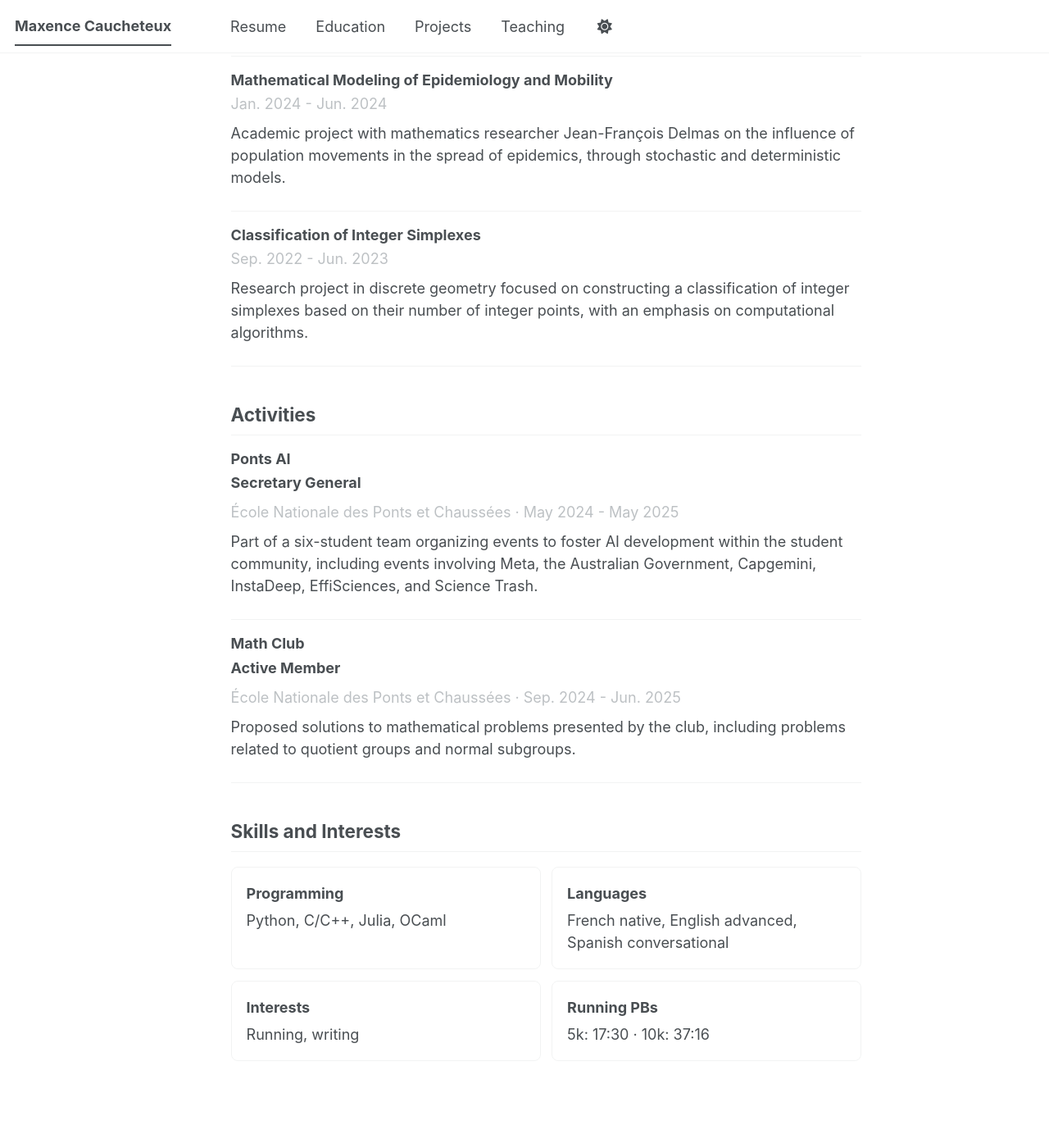
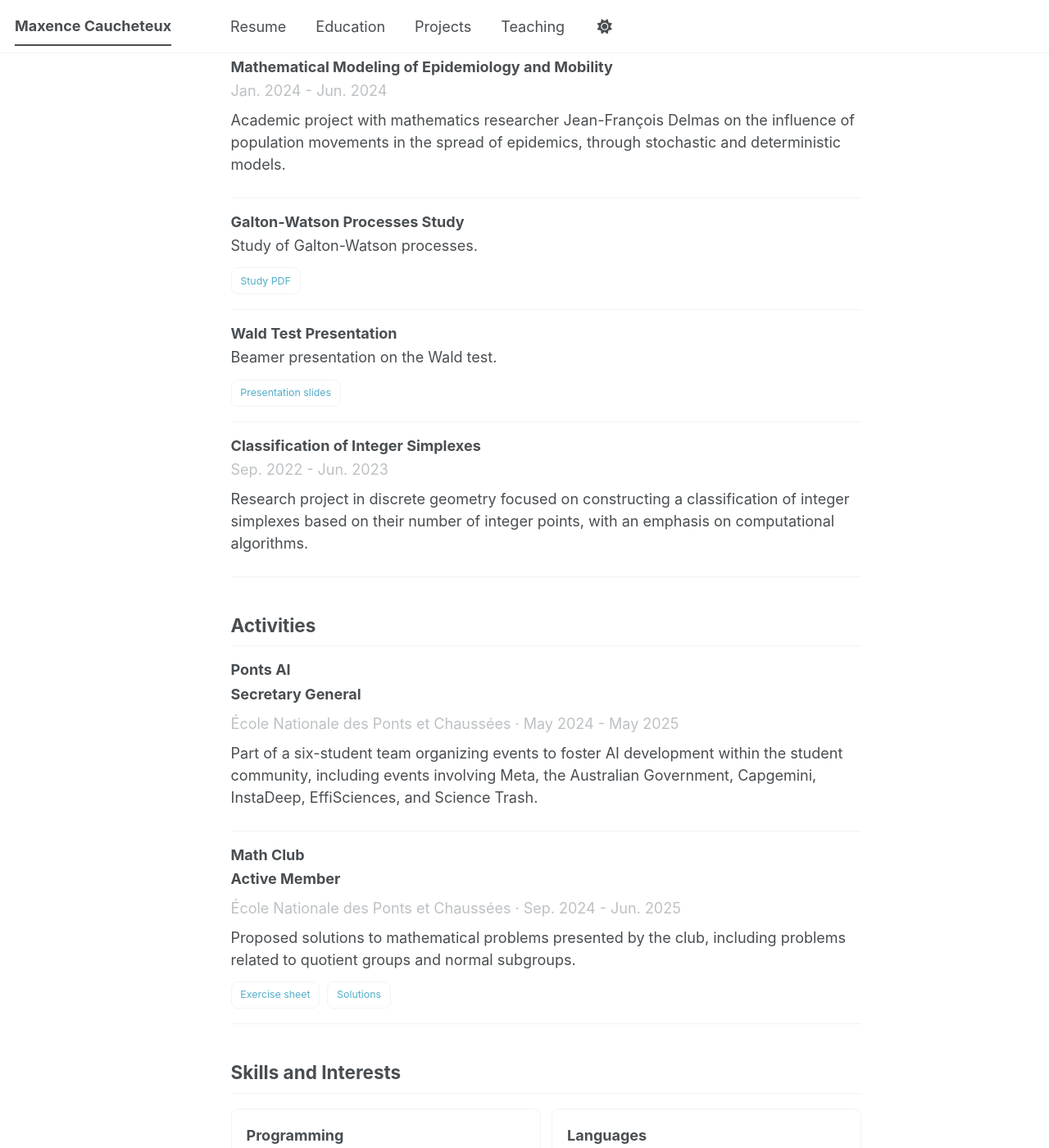
Before and after one commit to maxence2508/maxence2508.github.io, a Jekyll site: the page built from _pages/about.md, in a window 1280 px wide and 1400 px high, scrolled down 2365 px. Shown: the whole window at 82% size. Built offline with Jekyll 4.4.1, drawn with Linux system fonts in a browser that asks for light colours; a style sheet for code colours, icons or effects is not loaded; before the commit the page ends 3686 px from its top, so only the background shows below that; some of the changed text lies outside the part shown.

Commit message:
Add project and math club resources

```diff
--- a/_pages/about.md
+++ b/_pages/about.md
@@ -26,11 +26,11 @@ redirect_from:
 ## Resume
 
 <div class="document-grid">
-  <a class="document-card" href="/files/professional-resume-maxence-caucheteux.pdf">
+  <a class="document-card" href="/files/professional-resume-maxence-caucheteux.pdf" target="_blank" rel="noopener">
     <span class="document-card__label">Professional resume</span>
     <span class="document-card__meta">PDF</span>
   </a>
-  <a class="document-card" href="/files/academic-resume-maxence-caucheteux.pdf">
+  <a class="document-card" href="/files/academic-resume-maxence-caucheteux.pdf" target="_blank" rel="noopener">
     <span class="document-card__label">Academic resume</span>
     <span class="document-card__meta">PDF</span>
   </a>
@@ -88,11 +88,11 @@ redirect_from:
     </div>
     <p>Taught two hours of mathematics classes per week to 40 second-year management students as part of the Quantitative Techniques for Economics course. Designed exam problems and graded examinations on four occasions.</p>
     <div class="resource-list">
-      <a href="/files/teaching-paris-cite-l2-quantitative-techniques-exam-2.pdf">L2 Quantitative Techniques · Exam 2</a>
-      <a href="/files/teaching-paris-cite-l2-quantitative-techniques-exam-2-solution.pdf">L2 Quantitative Techniques · Exam 2 solution</a>
-      <a href="/files/teaching-paris-cite-l1-eg-exam-2.pdf">L1 Economics and Management · Exam 2</a>
-      <a href="/files/teaching-paris-cite-l1-om-exam-1.pdf">L1 Operations Management · Exam 1</a>
-      <a href="/files/teaching-paris-cite-l1-om-exam-1-solution.pdf">L1 Operations Management · Exam 1 solution</a>
+      <a href="/files/teaching-paris-cite-l2-quantitative-techniques-exam-2.pdf" target="_blank" rel="noopener">L2 Quantitative Techniques · Exam 2</a>
+      <a href="/files/teaching-paris-cite-l2-quantitative-techniques-exam-2-solution.pdf" target="_blank" rel="noopener">L2 Quantitative Techniques · Exam 2 solution</a>
+      <a href="/files/teaching-paris-cite-l1-eg-exam-2.pdf" target="_blank" rel="noopener">L1 Economics and Management · Exam 2</a>
+      <a href="/files/teaching-paris-cite-l1-om-exam-1.pdf" target="_blank" rel="noopener">L1 Operations Management · Exam 1</a>
+      <a href="/files/teaching-paris-cite-l1-om-exam-1-solution.pdf" target="_blank" rel="noopener">L1 Operations Management · Exam 1 solution</a>
     </div>
   </article>
 </div>
@@ -105,7 +105,7 @@ redirect_from:
     <p class="entry-meta">Jun. 2025 - Aug. 2025</p>
     <p>Summer internship supervised by Aurélien Alfonsi. Studied the state spaces of multifactor Markovian approximations of nonnegative Volterra processes, extended existing results from the literature, and explored applications in simulation schemes and PDE methods.</p>
     <div class="resource-list">
-      <a href="/files/volterra-processes-thesis-maxence-caucheteux.pdf">M1 thesis</a>
+      <a href="/files/volterra-processes-thesis-maxence-caucheteux.pdf" target="_blank" rel="noopener">M1 thesis</a>
     </div>
   </article>
 
@@ -113,6 +113,9 @@ redirect_from:
     <h3>Currency Option Pricing and Hedging under the Garman-Kohlhagen Model</h3>
     <p class="entry-meta">Mar. 2025 - Apr. 2025</p>
     <p>Project on FX options covering pricing and delta computation for European options, delta hedging simulations, and numerical solution of the pricing PDE for American puts using the Brennan-Schwarz algorithm.</p>
+    <div class="resource-list">
+      <a href="/files/black-scholes-memo-maxence-caucheteux.pdf" target="_blank" rel="noopener">Black-Scholes memo</a>
+    </div>
   </article>
 
   <article class="profile-entry">
@@ -125,6 +128,22 @@ redirect_from:
     <h3>Mathematical Modeling of Epidemiology and Mobility</h3>
     <p class="entry-meta">Jan. 2024 - Jun. 2024</p>
     <p>Academic project with mathematics researcher Jean-François Delmas on the influence of population movements in the spread of epidemics, through stochastic and deterministic models.</p>
+  </article>
+
+  <article class="profile-entry">
+    <h3>Galton-Watson Processes Study</h3>
+    <p>Study of Galton-Watson processes.</p>
+    <div class="resource-list">
+      <a href="/files/galton-watson-processes-study-maxence-caucheteux.pdf" target="_blank" rel="noopener">Study PDF</a>
+    </div>
+  </article>
+
+  <article class="profile-entry">
+    <h3>Wald Test Presentation</h3>
+    <p>Beamer presentation on the Wald test.</p>
+    <div class="resource-list">
+      <a href="/files/wald-test-presentation-maxence-caucheteux.pdf" target="_blank" rel="noopener">Presentation slides</a>
+    </div>
   </article>
 
   <article class="profile-entry">
@@ -149,14 +168,18 @@ redirect_from:
     <p class="entry-role">Active Member</p>
     <p class="entry-meta">École Nationale des Ponts et Chaussées · Sep. 2024 - Jun. 2025</p>
     <p>Proposed solutions to mathematical problems presented by the club, including problems related to quotient groups and normal subgroups.</p>
+    <div class="resource-list">
+      <a href="/files/math-club-exercises-sheet-maxence-caucheteux.pdf" target="_blank" rel="noopener">Exercise sheet</a>
+      <a href="/files/math-club-exercises-solutions-maxence-caucheteux.pdf" target="_blank" rel="noopener">Solutions</a>
+    </div>
   </article>
 </div>
 
 ## Skills and Interests
 
 <div class="skill-grid">
-  <div><strong>Programming</strong><span>Python, C/C++, Julia, OCaml</span></div>
-  <div><strong>Languages</strong><span>French native, English advanced, Spanish conversational</span></div>
-  <div><strong>Interests</strong><span>Running, writing</span></div>
+  <div><strong>Programming</strong><span>Python, C/C++</span></div>
+  <div><strong>Languages</strong><span>French native, English</span></div>
+  <div><strong>Interests</strong><span>Running</span></div>
   <div><strong>Running PBs</strong><span>5k: 17:30 · 10k: 37:16</span></div>
 </div>
```
Also changed, not shown: other parts of _pages/about.md (+1 -1 lines), 5 other files.
